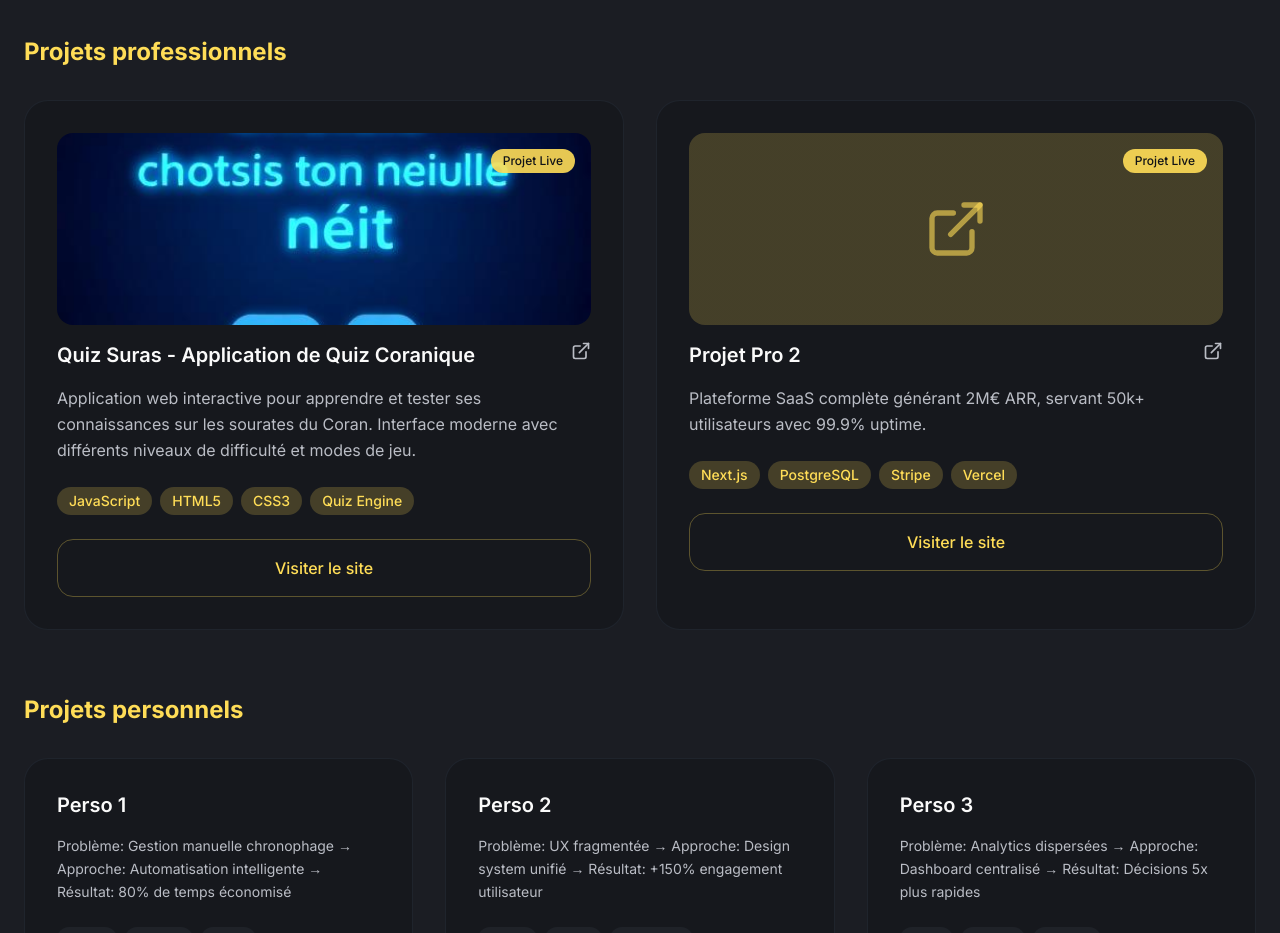
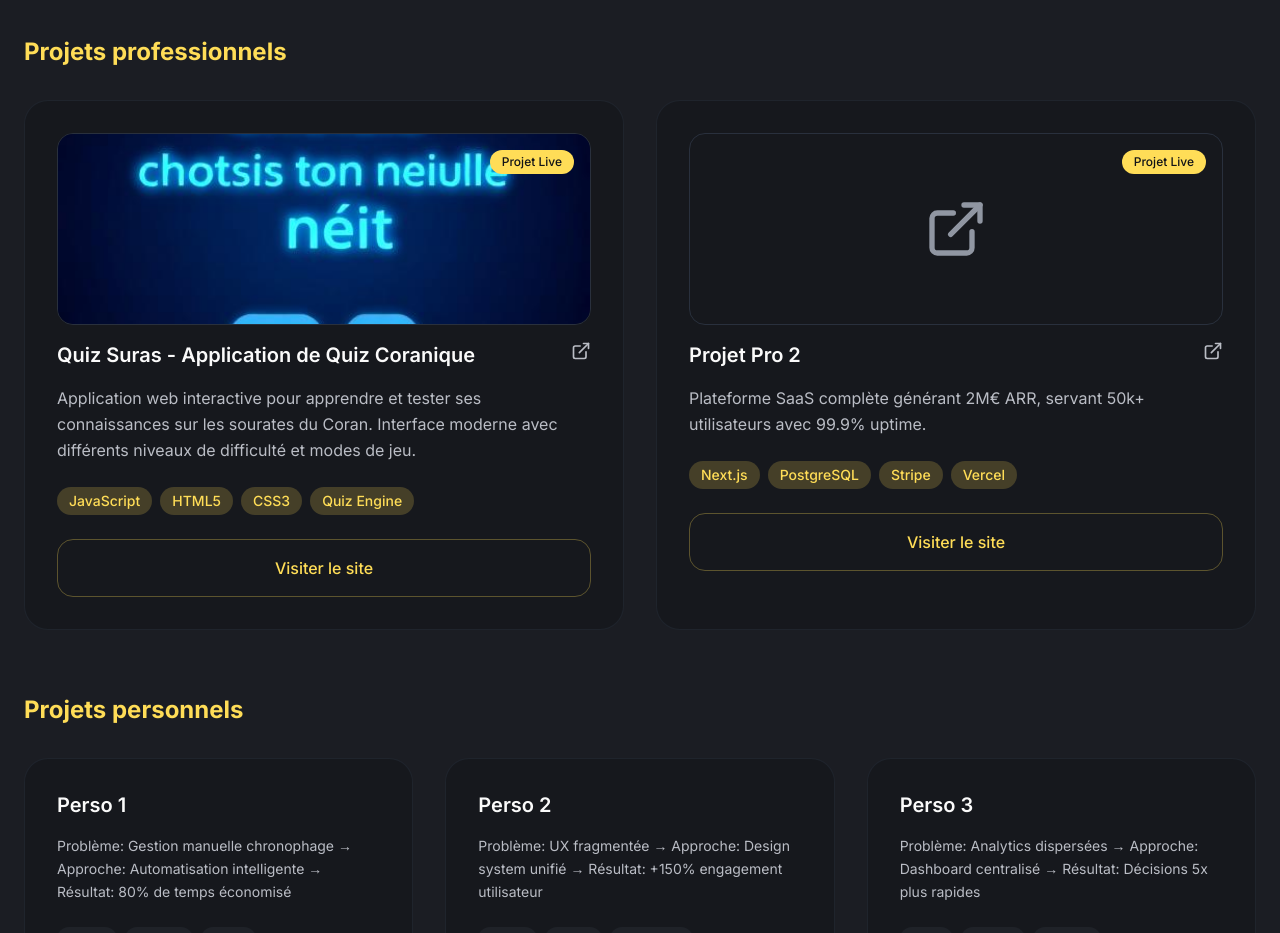
Before and after one commit to NezimK/portfolio-ali-mekzine, a React (Vite) app: page / in a window 1280 px wide. Shown: the part 1700-2633 px from the top of the page. Built offline with nearby package versions, Linux system fonts and the light colour scheme.

Commit message:
Fix: Miniature Quiz Suras
Le problème de la miniature Quiz Suras a été corrigé.

```diff
--- a/src/components/Projects.tsx
+++ b/src/components/Projects.tsx
@@ -71,7 +71,7 @@ export const Projects = () => {
                     )}
                   >
                      {/* Thumbnail Image - Display for all projects with fallback */}
-                    <div className="relative mb-4 rounded-lg overflow-hidden bg-gradient-to-br from-primary/20 to-accent/20 h-48">
+                     <div className="relative mb-4 rounded-lg overflow-hidden h-48 bg-card border border-border">
                        {project.thumbnail ? (
                          <img
                            src={project.thumbnail}
@@ -81,12 +81,11 @@ export const Projects = () => {
                            onError={(e) => console.error('Image failed to load:', project.title, e)}
                          />
                        ) : (
-                        <div className="w-full h-full flex items-center justify-center text-accent/60">
+                         <div className="w-full h-full flex items-center justify-center text-muted-foreground">
                            <ExternalLink className="w-16 h-16" />
                          </div>
                        )}
-                      <div className="absolute inset-0 bg-gradient-to-t from-background/80 via-transparent to-transparent opacity-0 group-hover:opacity-100 transition-opacity duration-300" />
-                      <div className="absolute top-4 right-4 bg-primary/90 text-primary-foreground px-3 py-1 rounded-full text-xs font-medium">
+                       <div className="absolute top-4 right-4 bg-primary text-primary-foreground px-3 py-1 rounded-full text-xs font-medium">
                          Projet Live
                        </div>
                      </div>
```
Lines whose indentation alone changed are shown as unchanged.
